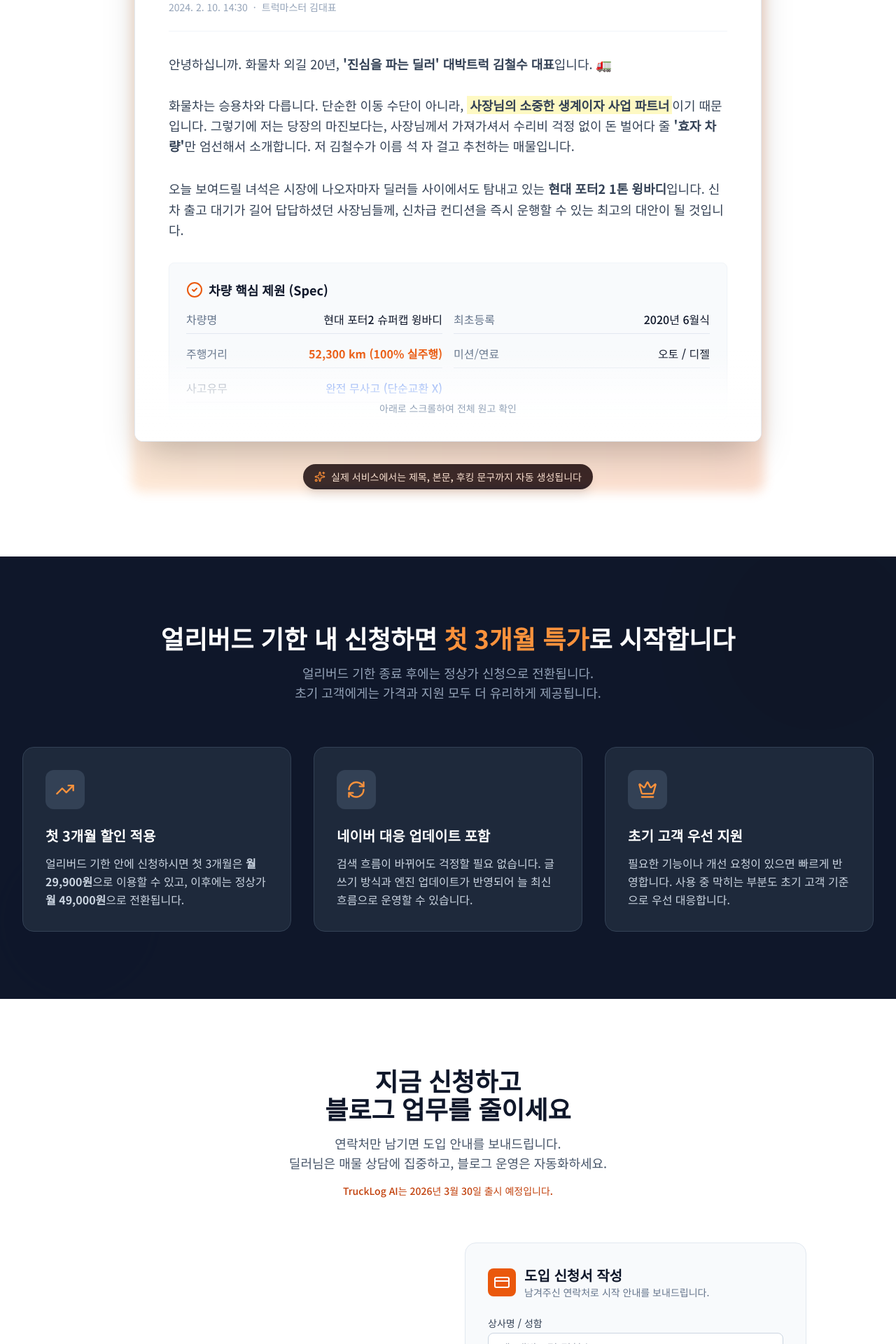
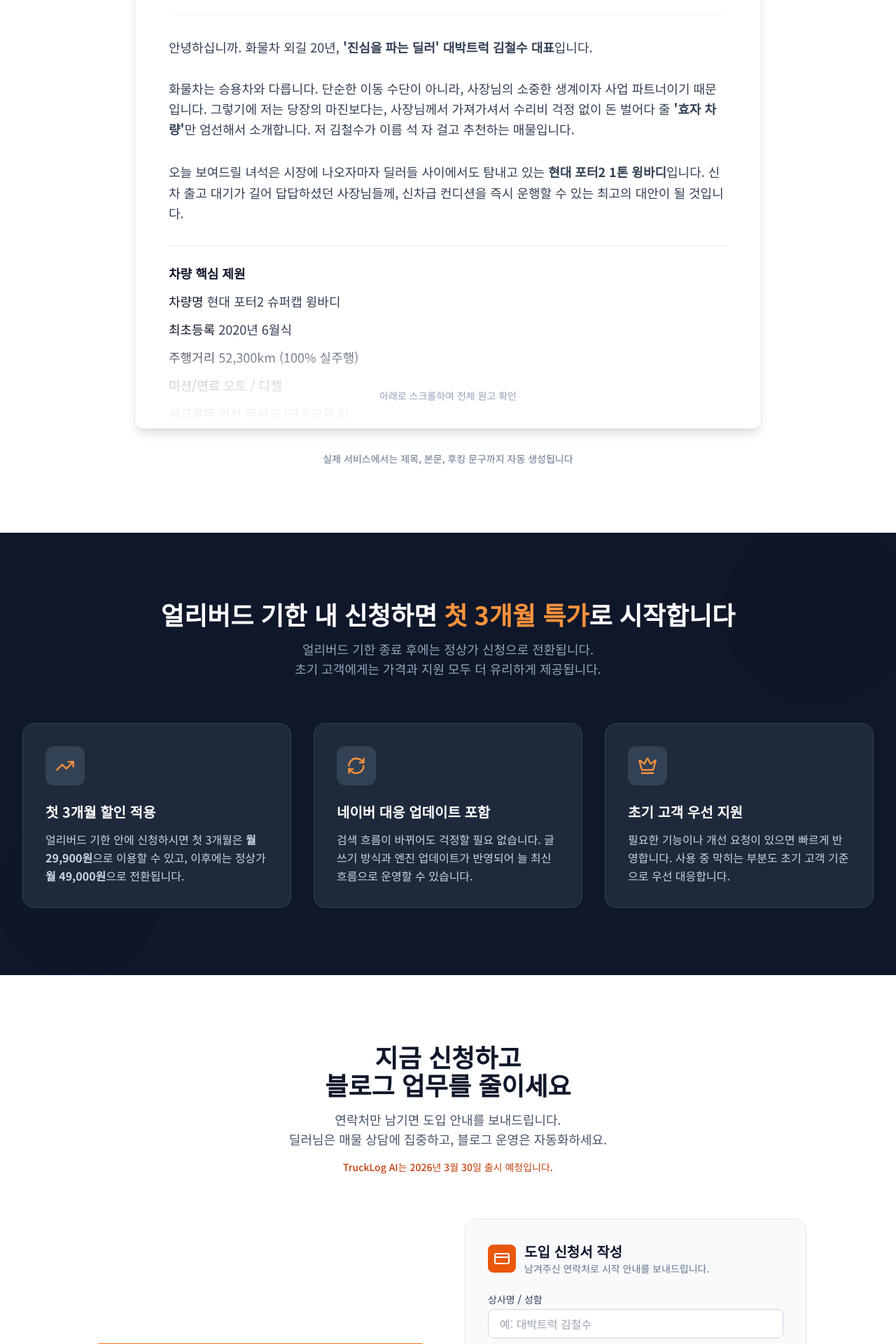
Before and after one commit to zxczxczxc9702/trucklog-ai-landing, a React (Vite) app: page / in a window 1280 px wide. Shown: the part 2700-4620 px from the top of the page at 70% size. Built offline with nearby package versions, Linux system fonts and the light colour scheme.

Commit message:
chore: simplify demo article styling

```diff
--- a/components/DemoSection.tsx
+++ b/components/DemoSection.tsx
@@ -1,5 +1,4 @@
 import React from 'react';
-import { Sparkles, CheckCircle2, Quote, ThumbsUp, PenTool, Wrench, Wallet } from 'lucide-react';
 
 export const DemoSection: React.FC = () => {
   return (
@@ -12,16 +11,13 @@
           <p className="text-lg text-slate-600">
             딜러가 직접 쓰지 않아도, 고객이 읽고 문의하도록 설계된 판매형 원고를 자동으로 생성합니다.
           </p>
-          <p className="mt-4 inline-flex items-center rounded-full bg-blue-50 px-4 py-2 text-sm font-medium text-blue-700 border border-blue-200">
+          <p className="mt-4 text-sm text-slate-500">
             예시 화면입니다. 실제 서비스에서는 차량 스펙 입력 후 바로 생성됩니다.
           </p>
         </div>
 
         <div className="relative max-w-4xl mx-auto">
-          {/* Decor element */}
-          <div className="absolute -inset-1 bg-gradient-to-r from-brand-400 to-orange-600 rounded-2xl blur opacity-20"></div>
-
-          <div className="relative bg-white rounded-xl border border-slate-200 shadow-2xl overflow-hidden">
+          <div className="relative bg-white rounded-xl border border-slate-200 shadow-lg overflow-hidden">
             {/* Mock Browser Header */}
             <div className="bg-slate-100 border-b border-slate-200 px-4 py-3 flex items-center space-x-2">
               <div className="flex space-x-1.5">
@@ -38,9 +34,7 @@
             <div className="p-8 md:p-12 bg-white h-[800px] overflow-y-auto scrollbar-hide">
               {/* Title Area */}
               <div className="mb-8 border-b border-slate-100 pb-6">
-                <span className="inline-block px-2 py-1 bg-brand-100 text-brand-700 text-xs font-bold rounded mb-3">
-                  중고화물차 매매
-                </span>
+                <p className="text-sm text-slate-500 mb-3">중고화물차 매매</p>
                 <h3 className="text-2xl md:text-3xl font-bold text-slate-900 mb-3 leading-tight">
                   [특급매물] 현대 포터2 윙바디 20년식, "돈 벌어다 주는 차는 엔진 소리부터 다릅니다" (실주행 5만km/무사고)
                 </h3>
@@ -54,48 +48,25 @@
               {/* Body Content */}
               <div className="space-y-8 text-slate-700 leading-relaxed text-lg">
                 <p>
-                  안녕하십니까. 화물차 외길 20년, <strong>'진심을 파는 딜러' 대박트럭 김철수 대표</strong>입니다. 🚛<br/><br/>
-                  화물차는 승용차와 다릅니다. 단순한 이동 수단이 아니라, <span className="bg-yellow-100 px-1 font-bold">사장님의 소중한 생계이자 사업 파트너</span>이기 때문입니다. 그렇기에 저는 당장의 마진보다는, 사장님께서 가져가셔서 수리비 걱정 없이 돈 벌어다 줄 <strong>'효자 차량'</strong>만 엄선해서 소개합니다. 저 김철수가 이름 석 자 걸고 추천하는 매물입니다.
+                  안녕하십니까. 화물차 외길 20년, <strong>'진심을 파는 딜러' 대박트럭 김철수 대표</strong>입니다.<br/><br/>
+                  화물차는 승용차와 다릅니다. 단순한 이동 수단이 아니라, 사장님의 소중한 생계이자 사업 파트너이기 때문입니다. 그렇기에 저는 당장의 마진보다는, 사장님께서 가져가셔서 수리비 걱정 없이 돈 벌어다 줄 <strong>'효자 차량'</strong>만 엄선해서 소개합니다. 저 김철수가 이름 석 자 걸고 추천하는 매물입니다.
                 </p>
 
                 <p>
                   오늘 보여드릴 녀석은 시장에 나오자마자 딜러들 사이에서도 탐내고 있는 <strong>현대 포터2 1톤 윙바디</strong>입니다. 신차 출고 대기가 길어 답답하셨던 사장님들께, 신차급 컨디션을 즉시 운행할 수 있는 최고의 대안이 될 것입니다.
                 </p>
 
-                <div className="bg-slate-50 p-6 rounded-lg border border-slate-100 my-6 shadow-sm">
-                  <h4 className="font-bold text-slate-900 mb-4 flex items-center text-lg">
-                    <CheckCircle2 className="h-6 w-6 text-brand-600 mr-2" />
-                    차량 핵심 제원 (Spec)
-                  </h4>
-                  <ul className="grid grid-cols-1 md:grid-cols-2 gap-4 text-sm md:text-base">
-                    <li className="flex justify-between border-b border-slate-200 pb-2">
-                      <span className="text-slate-500">차량명</span>
-                      <span className="font-medium text-slate-900">현대 포터2 슈퍼캡 윙바디</span>
-                    </li>
-                    <li className="flex justify-between border-b border-slate-200 pb-2">
-                      <span className="text-slate-500">최초등록</span>
-                      <span className="font-medium text-slate-900">2020년 6월식</span>
-                    </li>
-                    <li className="flex justify-between border-b border-slate-200 pb-2">
-                      <span className="text-slate-500">주행거리</span>
-                      <span className="font-bold text-brand-600">52,300 km (100% 실주행)</span>
-                    </li>
-                    <li className="flex justify-between border-b border-slate-200 pb-2">
-                      <span className="text-slate-500">미션/연료</span>
-                      <span className="font-medium text-slate-900">오토 / 디젤</span>
-                    </li>
-                    <li className="flex justify-between border-b border-slate-200 pb-2">
-                      <span className="text-slate-500">사고유무</span>
-                      <span className="font-medium text-blue-600">완전 무사고 (단순교환 X)</span>
-                    </li>
-                  </ul>
+                <div className="border-y border-slate-200 py-6 space-y-3 text-base md:text-lg">
+                  <h4 className="font-bold text-slate-900">차량 핵심 제원</h4>
+                  <p><span className="font-medium text-slate-900">차량명</span> 현대 포터2 슈퍼캡 윙바디</p>
+                  <p><span className="font-medium text-slate-900">최초등록</span> 2020년 6월식</p>
+                  <p><span className="font-medium text-slate-900">주행거리</span> 52,300km (100% 실주행)</p>
+                  <p><span className="font-medium text-slate-900">미션/연료</span> 오토 / 디젤</p>
+                  <p><span className="font-medium text-slate-900">사고유무</span> 완전 무사고 (단순교환 X)</p>
                 </div>
 
                 <div className="space-y-4">
-                  <h4 className="text-xl font-bold text-slate-900 border-l-4 border-brand-500 pl-3 flex items-center">
-                    <PenTool className="h-5 w-5 mr-2 text-slate-500" />
-                    1. 엔진 및 미션 컨디션 "최상"
-                  </h4>
+                  <h4 className="text-xl font-bold text-slate-900">1. 엔진 및 미션 컨디션 "최상"</h4>
                   <p>
                     제가 매입하러 가서 시동을 걸자마자 <strong>"아, 이건 됐다"</strong> 싶었습니다. 디젤 특유의 진동도 거의 느껴지지 않을 만큼 정숙합니다. 전 차주분께서 시내 가전 배송 용도로만 가볍게 타셨고, 5,000km마다 꼬박꼬박 합성유로 관리해주신 덕분입니다. 엔진룸 열어서 누유 한 방울 없는 것 확인했습니다.<br/><br/>
                     특히 오토 미션이라 막히는 시내 주행이나 골목길 배송 하시는 사장님들 무릎 걱정 덜어드립니다. 변속 충격 전혀 없이 아주 부드럽게 치고 나갑니다.
@@ -103,33 +74,22 @@
                 </div>
 
                 <div className="space-y-4">
-                  <h4 className="text-xl font-bold text-slate-900 border-l-4 border-brand-500 pl-3 flex items-center">
-                    <PenTool className="h-5 w-5 mr-2 text-slate-500" />
-                    2. 윙바디 및 적재함 상태
-                  </h4>
+                  <h4 className="text-xl font-bold text-slate-900">2. 윙바디 및 적재함 상태</h4>
                   <p>
                     중고 윙바디 보실 때 가장 중요한 게 <strong>'작동 상태'</strong>와 <strong>'누수 여부'</strong>죠. 제가 직접 고압 세차기로 물 뿌려가며 테스트 마쳤습니다. 비 한 방울 새는 곳 없이 짱짱합니다.<br/><br/>
                     윙 모터 힘도 좋아서 스위치만 누르면 시원시원하게 올라갑니다. 적재함 바닥은 철판 보강 작업이 되어 있어 무거운 짐을 실어도 끄떡없습니다. 추가 비용 들이실 필요 없이 바로 현장 투입 가능합니다.
                   </p>
                 </div>
 
-                <div className="bg-blue-50 p-6 rounded-xl my-8">
-                  <div className="flex items-start">
-                    <Quote className="h-8 w-8 text-blue-300 mr-3 flex-shrink-0" />
-                    <div>
-                      <p className="font-bold text-blue-900 text-lg mb-2">딜러의 솔직한 한마디</p>
-                      <p className="text-blue-800 leading-relaxed">
-                        "솔직히 말씀드리면, 이 정도 연식에 이 주행거리, 그리고 이렇게 병적으로 관리된 차량은 1년에 몇 대 안 들어옵니다. <strong>감가상각 다 맞은 가격에 신차급 성능</strong>을 가져가시는 겁니다. 기름만 넣고 타시면 됩니다."
-                      </p>
-                    </div>
-                  </div>
+                <div className="space-y-3">
+                  <h4 className="text-xl font-bold text-slate-900">딜러의 솔직한 한마디</h4>
+                  <p>
+                    솔직히 말씀드리면, 이 정도 연식에 이 주행거리, 그리고 이렇게 병적으로 관리된 차량은 1년에 몇 대 안 들어옵니다. <strong>감가상각 다 맞은 가격에 신차급 성능</strong>을 가져가시는 겁니다. 기름만 넣고 타시면 됩니다.
+                  </p>
                 </div>
 
                 <div className="space-y-4">
-                  <h4 className="text-xl font-bold text-slate-900 border-l-4 border-brand-500 pl-3 flex items-center">
-                    <Wrench className="h-5 w-5 mr-2 text-slate-500" />
-                    3. 하체 및 타이어 상태
-                  </h4>
+                  <h4 className="text-xl font-bold text-slate-900">3. 하체 및 타이어 상태</h4>
                   <p>
                     화물차의 생명은 프레임입니다. 리프트 띄워서 하부까지 꼼꼼하게 확인했습니다. 염화칼슘 흔적이나 부식 전혀 없이 아주 깨끗합니다. 판스프링 상태도 짱짱합니다.<br/><br/>
                     <strong>타이어 트레드는 앞뒤 모두 80% 이상</strong> 남아있습니다. 향후 1년 이상은 소모품 걱정 없이 운행하실 수 있습니다. (방문하시면 리프트 띄워서 직접 눈으로 확인시켜 드립니다!)
@@ -137,45 +97,32 @@
                 </div>
 
                 <div className="space-y-4">
-                  <h4 className="text-xl font-bold text-slate-900 border-l-4 border-brand-500 pl-3 flex items-center">
-                    <Wallet className="h-5 w-5 mr-2 text-slate-500" />
-                    4. 구입 방법 및 금융 혜택
-                  </h4>
+                  <h4 className="text-xl font-bold text-slate-900">4. 구입 방법 및 금융 혜택</h4>
                   <p>
                     사업자등록증 있으신 사장님들은 <strong>부가세 환급</strong> 가능하며, 전액 세금계산서 발행해드립니다. 초기 자금이 부족하시더라도 걱정 마세요. 제휴 캐피탈사를 통해 <strong>최저 금리 전액 할부(최장 60개월)</strong> 진행 도와드립니다.<br/>
                     기존에 타시던 차량 대차(최고가 매입)도 가능하니 부담 없이 문의주세요.
                   </p>
                 </div>
 
-                <div className="flex items-center justify-center py-8">
-                    <div className="flex items-center bg-green-100 text-green-800 px-6 py-3 rounded-full font-bold shadow-sm">
-                        <ThumbsUp className="h-5 w-5 mr-2" />
-                        성능점검기록부 100% 원본 보유 / 침수차일 시 100% 전액 환불 보장
-                    </div>
+                <div className="pt-2">
+                  <p className="font-semibold text-slate-900">
+                    성능점검기록부 100% 원본 보유, 침수차일 시 100% 전액 환불 보장합니다.
+                  </p>
                 </div>
 
-                <div className="text-center py-10 border-t border-b border-slate-100 bg-slate-50 rounded-lg">
-                  <p className="text-xl font-bold text-slate-900 mb-3">📞 망설이는 순간 계약됩니다</p>
-                  <p className="text-sm text-slate-600 mb-4">
+                <div className="pt-8 border-t border-slate-100">
+                  <p className="text-xl font-bold text-slate-900 mb-3">망설이는 순간 계약됩니다</p>
+                  <p className="text-base text-slate-700 mb-4">
                     좋은 차는 주인을 오래 기다려주지 않습니다.<br/>
                     부담 없이 문의를 남기시면, <strong>차량 영상통화</strong>와 도입 안내를 빠르게 받아보실 수 있습니다.
                   </p>
-                  <a
-                    href="#apply"
-                    className="inline-block bg-brand-600 text-white px-8 py-4 rounded-full text-2xl font-black shadow-lg hover:bg-brand-700 transition-colors cursor-pointer transform hover:scale-105 duration-200"
-                  >
+                  <a href="#apply" className="text-brand-700 underline underline-offset-4">
                     도입 상담 신청하기
                   </a>
-                  <p className="text-sm text-slate-400 mt-3">터치하면 신청서 작성 섹션으로 이동합니다</p>
                 </div>
 
-                {/* Tags */}
-                <div className="flex flex-wrap gap-2 pt-4 justify-center">
-                  {['#중고화물차', '#포터2윙바디', '#1톤용달', '#개별화물창업', '#중고트럭매매', '#무사고트럭', '#화물차할부', '#내차팔기'].map(tag => (
-                    <span key={tag} className="text-slate-500 bg-slate-100 px-3 py-1 rounded-full text-sm">
-                      {tag}
-                    </span>
-                  ))}
+                <div className="pt-2 text-base text-slate-500">
+                  #중고화물차 #포터2윙바디 #1톤용달 #개별화물창업 #중고트럭매매 #무사고트럭 #화물차할부 #내차팔기
                 </div>
               </div>
             </div>
@@ -189,10 +136,9 @@
           </div>
 
           <div className="text-center mt-8">
-            <div className="inline-flex items-center px-4 py-2 bg-slate-900 text-white rounded-full text-sm font-medium shadow-lg">
-              <Sparkles className="h-4 w-4 mr-2 text-brand-400" />
+            <p className="text-sm text-slate-500">
               실제 서비스에서는 제목, 본문, 후킹 문구까지 자동 생성됩니다
-            </div>
+            </p>
           </div>
         </div>
       </div>
```
